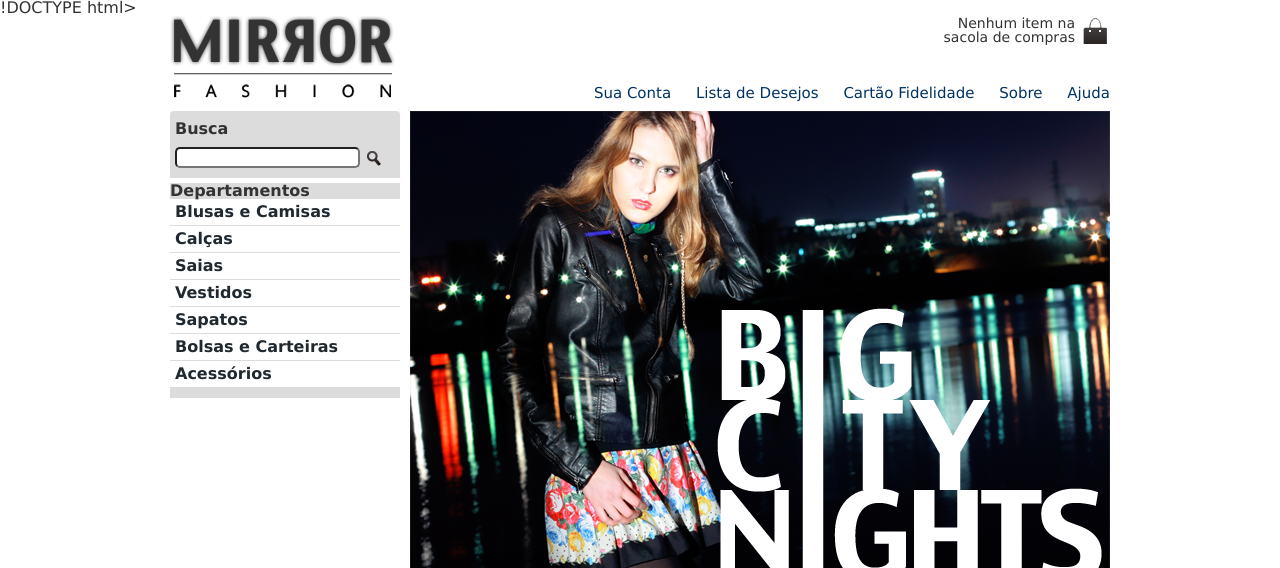
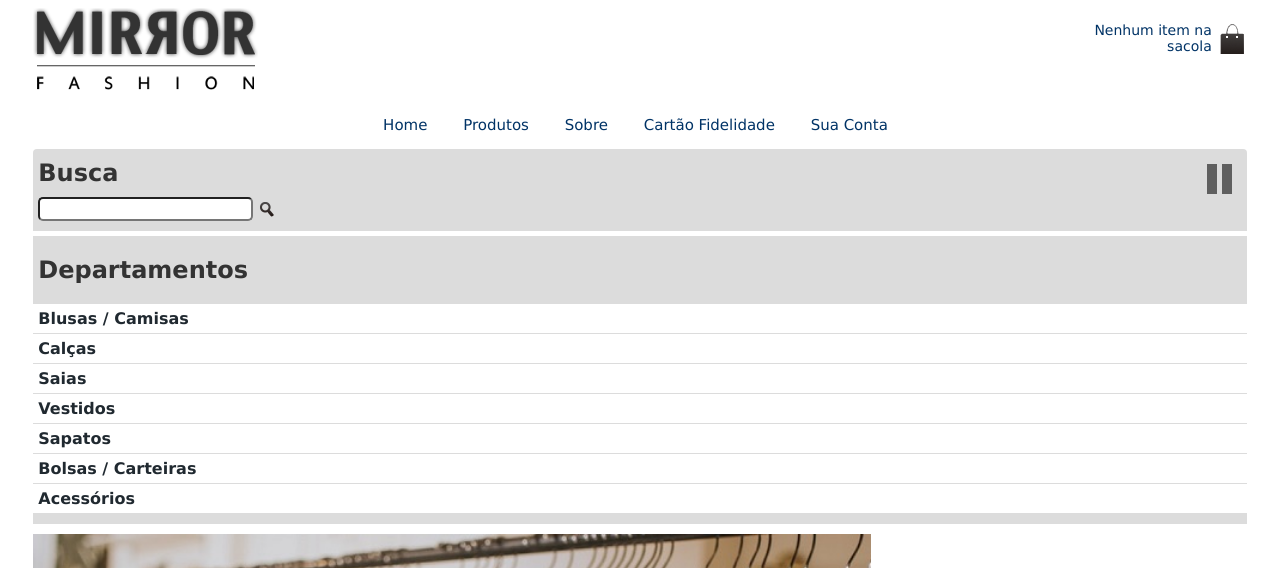
Before and after one commit to lorioliveira/Loja-de-Roupa, a PHP site: page /Mobile/INDEX_mobile.html in a window 1280 px wide. Shown: the top 568 px of the page. Run offline with PHP 8.4, Linux system fonts and the light colour scheme.

Commit message:
Atualizações de códigos

```diff
--- a/mirrorfashion/Mobile/INDEX_mobile.html
+++ b/mirrorfashion/Mobile/INDEX_mobile.html
@@ -1,64 +1,86 @@
-!DOCTYPE html>
+<!DOCTYPE html>
 <html>
 <head>
-	<link rel="stylesheet" href="css/reset.css">
+
+	<title>Mirror Fashion</title>
+	<!--<link rel="stylesheet" href="css/reset.css">-->
 	<link rel="stylesheet" type="text/css" href="css/estilos.css">
-	<title>Mirror Fashion</title>
+	<link rel="stylesheet" type="text/css" href="css/mobile.css">
+
+	<link rel="stylesheet" href="css/mobile.css" media="(max-width: 320px)">
+	<link rel="stylesheet" href="css/mobile.css" media="(max-width: 939px)">
+
 	<meta name="viewport" content="width=device-width">
+
+	<!-- <link rel="stylesheet" href="css/mobile_sobre.css" media="(min-width: 320px)"> -->
 	<meta charset="utf-8">
 </head>
 	<header class="container">
-		<h1><img src="img/logo.png" alt="Mirror Fashion"></h1>
-		<p class="sacola">
-			Nenhum item na sacola de compras
-		</p>
+		<h1><a href="index.html"><img src="img/logo.png" alt="Mirror Fashion"></a></h1>
+		<p class="sacola" ><a href="">Nenhum item na sacola</a></p>
 
-		<nav class="menu-opcoes">
+		<nav class="menu-opcoes" class="links">
 			<ul>
-				<li><a href="#">Sua Conta</a></li>
-				<li><a href="#">Lista de Desejos</a></li>
-				<li><a href="#">Cartão Fidelidade</a></li>
+				<li><a href="index.html">Home</a></li>
+				<li><a href="produtos.html">Produtos</a></li>
 				<li><a href="sobre.html">Sobre</a></li>
-				<li><a href="#">Ajuda</a></li>
+				<li><a href="">Cartão Fidelidade</a></li>
+				<li><a href="suaconta.html">Sua Conta</a></li>
+				<!-- <li><a href="">Lista de Desejos</a></li> -->
 			</ul>
 		</nav>
 	</header>
 <body>
+	<!-- CONTAINER - DESTAQUE - PARTE PRINCIPAL-->
 	<div class="container destaque">
+
+		<!-- SEÇÃO DE BUSCA -->
 		<section class="busca">
 			<h2>Busca</h2>
-				<form>
-				<!-- SEÇÃO DE BUSCA -->
-					<input type="search">
-					<input type="image" src="img/busca.png">
+				<!-- pagina 90 da apostila -->
+				<form action="http://www.google.com.br/search" id="form-busca">
+					<input type="search" name="q" id="q"> <input type="image" src="img/busca.png" href="" >
 				</form>
-			</section>
+
+		</section>
 			<!--FiM DA SEÇÃO BUSCA -->
+
+	<!--Seção dos Departamentos -->
 		<section class="menu-departamentos">
-			<h2> Departamentos</h2>
+			<h2 style="margin-left: 5px;"> Departamentos</h2>
 				<nav>
 						<li>
-							<a href="#">Blusas e Camisas</a>
+							<a href="index.html">Blusas / Camisas</a>
 							<ul>
-								<li><a href="#">Manga Curta</a></li>
-								<li><a href="#">Manga Comprida</a></li>
-								<li><a href="#">Camisa Social</a></li>
-								<li><a href="#">Camisa Casual</a></li>
+								<li><a href="https://www.google.com.br/search">Manga Comprida</a></li>
+								<li><a href="">Manga Curta</a></li>
+								<li><a href="https://www.google.com.br/">Camisa Social</a></li>
+								<li><a href="">Camisa Casual</a></li>
 							</ul>
 						</li>
-						<li><a href="#">Calças</a></li>
-						<li><a href="#">Saias</a></li>
-						<li><a href="#">Vestidos</a></li>
-						<li><a href="#">Sapatos</a></li>
-						<li><a href="#">Bolsas e Carteiras</a></li>
-						<li><a href="#">Acessórios</a></li>
+						<li><a href="">Calças</a></li>
+						<li><a href="https://www.google.com.br/">Saias</a></li>
+						<li><a href="">Vestidos</a></li>
+						<li><a href="">Sapatos</a></li>
+						<li><a href="">Bolsas / Carteiras</a></li>
+						<li><a href="">Acessórios</a></li>
 				</nav>
 		</section>
-		<!-- FIM DA SEÇÃO DEPARTAMENTOS -->
-		<img src="img/destaque-home.png" alt="Promoção: Big City Night">
+
+	<!-- FIM DA SEÇÃO DEPARTAMENTOS -->
+
+	<!-- SLIDES DE BANNERS -->
+	<!-- Na apostila, só mostra a class com pause, mas na vdd tem que colocar o play tbm, ai funciona.
+	 OUTRA COISA: SÓ FUNCIONA 100% QUANDO COLOCA A VÍRGULA!!  -->
+		<a href="produtos.html"> <img src="img/clothingindustry.png"></a>
+		<a href="" class="play, pause"></a>
+
+	<!-- FIM DOS SLIDES DE BANNERS -->
 	</div>
+
 	<!-- FIM CONTAINER DESTAQUE -->
 
+<!-- LISTA DOS PRODUTOS NO PAINEL DE NOVIDADES -->
 	<div class="container paineis">
 		<!-- Os paineis de novidades e mais vendidos entrarão aqui -->
 		<section class="painel novidades">
@@ -67,92 +89,94 @@
 				<!-- PRIMEIRO PRODUTO -->
 				<li>
 					<a href="produto.html">
-						<img src="img/produtos/miniatura1.png">
-						<figcaption> Fuzz Cardigan por R$ 129,90</figcaption>
+						<img src="img/produtos/blusaamarela.png">
+						<figcaption>Blusa Amarela - R$ 59,90</figcaption>
 					</a>
 				</li>
 				<!--SEGUNDO PRODUTO -->
 				<li>
 					<a href="produto.html">
-						<img src="img/produtos/miniatura2.png">
-						<figcaption>Uma blusinha show por R$ 29,90</figcaption>
+						<!--<img src="img/produtos/miniatura1.png"> -->
+						<img src="img/produtos/blusaroxa.png">
+						<figcaption>Blusa Roxa - R$ 29,90</figcaption>
 					</a>
 				</li>
 				<!--TERCEIRO PRODUTO -->
 				<li>
 					<a href="produto.html">
-						<img src="img/produtos/miniatura3.png">
-						<figcaption>Um Casaquinho muito fofo por R$ 38,99 </figcaption>
+						<img src="img/produtos/blusacobra.png">
+						<figcaption>Blusa Snake- R$ 39,90</figcaption>
 					</a>
 				</li>
 				<!-- QUARTO PRODUTO -->
 				<li>
 					<a href="produto.html">
-						<img src="img/produtos/miniatura4.png">
-						<figcaption> Casaco roxo por R$ 69,99</figcaption>
+						<img src="img/produtos/vestrosa.png">
+						<figcaption>Vestido Elegance - R$ 169,99</figcaption>
 					</a>
 				</li>
 				<!-- QUINTO PRODUTO -->
 				<li>
 					<a href="produto.html">
-						<img src="img/produtos/miniatura5.png">
-						<figcaption>Blusa básica azul por 29,90</figcaption>
+						<img src="img/produtos/elefante.png">
+						<figcaption>Camisa Elephant - 59,90</figcaption>
 					</a>
 				</li>
 				<!--SEXTO E ULTIMO PRODUTO -->
 				<li>
 					<a href="produtos.html">
-						<img src="img/produtos/miniatura6.png">
-						<figcaption>Blusinha rosa por R$ 29,90</figcaption>
+						<img src="img/produtos/relogio.png">
+						<figcaption>Relógio - R$ 89,90</figcaption>
 					</a>
 				</li>
 			</ol>
 		</section>
 		<!-- FIM DA LISTAGENS DE PRODUTOS NO PAINEL DE NOVIDADES -->
 
+		<!-- LISTAGEM DE PRODUTOS DO PAINEL DE MAIS VENDIDOS -->
 		<section class="painel mais-vendidos">
 			<h2>Mais Vendidos</h2>
 			<ol>
 				<!-- PRIMEIRO PRODUTO -->
 				<li>
 					<a href="produto.html">
-						<img src="img/produtos/miniatura1.png">
-						<figcaption> Fuzz Cardigan por R$ 129,90</figcaption>
+						<img src="img/produtos/calcapretoebranco.png">
+						<figcaption>Calça B&W - R$ 129,90</figcaption>
 					</a>
 				</li>
 				<!--SEGUNDO PRODUTO -->
 				<li>
 					<a href="produto.html">
-						<img src="img/produtos/miniatura2.png">
-						<figcaption> Uma blusinha show por R$ 29,90</figcaption>
+						<img src="img/produtos/arcoiris.png">
+						<figcaption>Casaco Rainbow - R$ 89,90</figcaption>
 					</a>
 				</li>
 				<!--TERCEIRO PRODUTO -->
 				<li>
 					<a href="produto.html">
-						<img src="img/produtos/miniatura3.png">
-						<figcaption>Um Casaquinho muito fofo por R$ 38,99 </figcaption>
+						<img src="img/produtos/oculosrosa.png">
+						<figcaption>Oculos - R$ 58,99 </figcaption>
 					</a>
 				</li>
 				<!-- QUARTO PRODUTO -->
 				<li>
 					<a href="produto.html">
-						<img src="img/produtos/miniatura4.png">
-						<figcaption> Casaco roxo por R$ 69,99</figcaption>
+						<img src="img/produtos/bolsabranca.png">
+						<figcaption>Bolsa Diva - R$ 109,99</figcaption>
 					</a>
 				</li>
 				<!-- QUINTO PRODUTO -->
 				<li>
 					<a href="produto.html">
-						<img src="img/produtos/miniatura5.png">
-						<figcaption>Blusa básica azul por 29,90</figcaption>
+						<img src="img/produtos/botasverde.png">
+						<figcaption>Botas Verde - 119,90</figcaption>
 					</a>
 				</li>
 				<!--SEXTO E ULTIMO PRODUTO -->
 				<li>
 					<a href="produtos.html">
-						<img src="img/produtos/miniatura6.png">
-						<figcaption>Blusinha rosa por R$ 29,90</figcaption>
+						<img src="img/produtos/capaiphone.png">
+						<figcaption>Capa iPhone 11 - R$ 99,90</figcaption>
 					</a>
 				</li>
 			</ol>
@@ -164,15 +188,18 @@
 <!-- RODAPÉ -->
 <footer>
 	<div class="container">
-		<img src="img/logo-rodape.png" alt="Logo Mirror Fashion">
+		<a href="index.html">
+			<img src="img/logo-rodape.png" alt="Logo Mirror Fashion"></a>
 		<ul class="social">
+			<li><a href="http://plus.google.com/mirrorfashion">Google+</a></li>
+			<li><a href="http://twitter.com/mirrorfashion">Twitter</a></li>
 			<li><a href="http://facebook.com/mirrorfashion">Facebook</a></li>
-			<li><a href="http://twitter.com/mirrorfashion">Twitter</a></li>
-			<li><a href="http://plus.google.com/mirrorfashion">Google+</a></li>
 		</ul>
 	</div>
 </footer>
 <!-- FIM DO RODAPÉ -->
 
+<!-- Referenciando o arquivo JS no index.html -->
+<script src="js/home.js"> </script>
 </body>
 </html>
--- a/mirrorfashion/css/estilos.css
+++ b/mirrorfashion/css/estilos.css
@@ -1,3 +1,5 @@
+
+/* ------------------------------------------------------------ */
 .sacola {
 	background: url(../img/sacola_1.png) no-repeat top right;
 
@@ -90,7 +92,10 @@
 
 .busca input [type=search] {
 	width: 170px;
+}
 
+input{
+	font: 1em sans-serif;
 }
 
 .destaque {
@@ -123,7 +128,7 @@
 .menu-departamentos {
 	clear: left;
 	margin-top: 5px;
-	padding-bottom: 10px;
+	padding-bottom: 100px;
 }
 
 .menu-departamentos li {
@@ -265,7 +270,7 @@
 
 .social {
 	position: absolute;
-	top: 12px;
+	top: 20px;
 	right: 0;
 	vertical-align: middle;
 }
@@ -299,6 +304,12 @@
 	background-image: url(../img/gplus.png);
 }
 
+#copy{
+	list-style-type: none;
+	text-align: center;
+	color: #fff;
+	margin-right: 250px;
+}
 /* CSS DOS JAVASCRIPT  - BOTÃO DE PLAY/PAUSE DOS BANNERS */
 
 .destaque {
--- a/mirrorfashion/css/mobile.css
+++ b/mirrorfashion/css/mobile.css
@@ -3,13 +3,14 @@
 	width: 96%;
 }
 
-/* Ajustando elementos do topo da página: Loogo tipo, esconder infos secundárias sobre sacola e o menu ficará abaixo do logo e não mais à direita */
+/* Ajustando elementos do topo da página: Logotipo, esconder infos secundárias sobre sacola
+e o menu ficará abaixo do logo e não mais à direita */
 header h1{
 	text-align: center;
 }
 
 header h1 img {
-	max-width: 50%;
+	max-width: 55%;
 }
 
 .sacola {
@@ -17,15 +18,16 @@
 }
 
 .menu-opcoes {
-	position: static;
+	position: static; /* menu fluindo abaixo do logo */
 	text-align: center;
-	clear: left;
-	list-style-type: none;
 }
+
+/* aumentando espaço entre os links do menu  - pagina entre 180 -188*/
 
 .menu-opcoes ul li {
 	display: inline-block;
-	margin: 5px;
+	margin-left: -9px;
+	margin-right: 40px;
 }
 
 .busca,
@@ -46,3 +48,275 @@
 .painel img {
 	width: 100%;
 }
+/* BOTÃO DE PAUSE/PLAY DO BANNER NÃO FUNCIONOU PRA SER REDIMENSIONADO*/
+
+/*  ---------------------------------------------------------------- */
+/*  pagina 105  */
+
+/*Adicionando estados nos links */
+
+.menu-opcoes a:hover {
+	color: #007dc6;
+	text-decoration:none;
+}
+.menu-opcoes a:active {
+	color: #867dc6;
+	text-decoration:none;
+}
+/* WEB RESPONSIVO*/
+@media (min-width: 480px) {
+	header h1 {
+		margin: 5px 0;
+}
+.menu-departamentos {
+	padding-bottom: 10px;
+	margin-bottom: 10px;
+}
+.menu-departamentos nav > ul {
+	-webkit-column-count: 2;
+	-moz-column-count: 2;
+	column-count: 2;
+	}
+}
+
+@media (min-width: 720px) {
+	header h1 {
+		text-align: left;
+}
+.menu-setores {
+	position: absolute;
+}
+.sacola {
+	display: block;
+}
+.painel li {
+	width: 15%;
+}
+.busca, .menu-departamentos {
+	margin-right: 1%;
+	width: 30%;
+}
+.menu-departamentos nav > ul {
+	-webkit-column-count: 1;
+	-moz-column-count: 1;
+	column-count: 1;
+}
+.destaque img {
+	width: 69%;
+	}
+}
+
+
+/*  ---------------------------------------------------------------- */
+
+body {
+	color: #333333;
+	font-family: "Lucida Sans Unicode", "Lucida Grande";
+}
+
+
+/* MENU DOS DEPARTAMENTOS */
+
+.busca input {
+	border-radius: 5px; /* deixar a caixinha arredondada*/
+	vertical-align: middle;
+}
+
+.busca input [type=search] {
+	width: 100%;
+
+}
+
+.destaque {
+	margin-top: 10px;
+}
+.busca {
+	border-top-left-radius: 4px;
+	border-top-right-radius: 4px;
+
+}
+
+.busca,
+.menu-departamentos {
+	background-color: #dcdcdc;
+	font-weight: bold;
+	text-transform: capitalize lowercase;
+	float: left;
+	margin-right: 10px;
+	width: 100%;
+
+}
+
+.busca h2,
+.busca form,
+.menu-depertamentos h2 {
+	margin: 10px;
+	margin-left: 5px;
+}
+
+.menu-departamentos {
+	clear: left;
+	margin-top: 5px;
+	padding-bottom: 10px;
+}
+
+.menu-departamentos li {
+	list-style-type: none; /* faz com que não apareça o símbolo que mostra que é uma lista sabe */
+	background-color: white;
+	margin-bottom: 1px;
+	padding: 5px 5px;
+
+}
+
+.menu-departamentos a {
+	color: #202930;
+	text-decoration: none;
+}
+
+/*ADICIONANDO ESTILO - COMO OS LINKS SE COMPORTAM NO MENU DOS DEPARTAMENTOS */
+.menu-departamentos li ul {
+	display: none;
+	margin-top: 3px;
+	margin-left: -10px;
+}
+.menu-departamentos li:hover ul {
+	display: block;
+	position: absolute;
+
+	background-color: #FFFFFF;
+}
+
+.menu-departamentos ul ul li {
+	background-color: #dcdcdc;
+}
+
+.painel h2:before {
+content: '\27BE'; /* muda o icone que fica ao lado do titulo*/
+padding-right: 50px;
+opacity: 0.4;
+}
+
+.menu-departamentos ul li ul {
+	display: none;
+}
+
+.menu-departamentos ul li:hover ul {
+	display: block;
+}
+.menu-departamentos ul li ul li {
+	background-color: #dcdcdc;
+}
+.menu-departamentos li li a:before {
+	content: '\2741';
+	padding-right: 3px;
+}
+
+/*FIM DAS ALTERAÇÕES */
+
+.painel li:hover{
+	/* Faz com que mostre uma sombra por trás e que ela apareça suavemente*/
+	/*box-shadow: 0 0 5px #333;*/
+	/*transition: box-shadow 0.7s;*/
+/* faz com que o fundo fique branco quando passar o mouse por cima do produto*/
+	/*background-color: rgb(255,255,255);*/
+	box-shadow: 0 0 10px #A6A6A6;
+		/*transition: 0.7s;
+/* Quando passar o mouse, aumenta o elemento em 20%, como se fosse um ZOOM*/
+	/*transform: scale(1.2) rotate(-1deg); /*rotaciona em 2 graus sentido anti-horário*/
+	font-family: "Lucida Sans Unicode", "Lucida Grande";
+	text-decoration-style: double;
+
+}
+
+.painel h2 {
+	font-size: 25px; /* título dos paineis*/
+	font-weight: bold;
+	padding-bottom: 15px;
+	text-transform: capitalize;
+
+	margin-bottom: 10px;
+
+/*	text-shadow: 3px 3px 2px #FFF;*/
+	text-shadow: 1px 1px 2px rgba(255,255,255, 0.8); /* 80% */
+}
+
+.painel a {
+	color: #000;
+	font-size: 16px;
+	text-align: center;
+	text-decoration: none;
+}
+
+
+
+/* RODAPÉ */
+
+footer {
+	background-image: url(../img/fundo-rodape.png);
+	clear: both;
+	padding: 20px 0;
+}
+
+footer .container {
+	position: relative;
+}
+
+.social {
+	position: absolute;
+	top: 12px;
+	right: 0;
+	vertical-align: middle;
+}
+
+.social li {
+	float: right;
+	margin-left: 25px;
+	margin-top: -21px;
+	list-style-type: none;
+}
+
+.social a {
+	/*tamanho do imagem */
+	height: 32px;
+	width: 32px;
+
+	/*image replacement */
+	display: block;
+	text-indent: -9999px;
+}
+
+.social a[href*="facebook.com"] {
+	background-image: url(../img/face.png);
+}
+
+.social a[href*="twitter.com"] {
+	background-image: url(../img/twit.png);
+}
+
+.social a[href*="plus.google.com"] {
+	background-image: url(../img/gplus.png);
+}
+
+/* CSS DOS JAVASCRIPT  - BOTÃO DE PLAY/PAUSE DOS BANNERS */
+
+.destaque {
+position: relative;
+}
+.pause,
+.play {
+display: block;
+position: absolute;
+right: 15px;
+top: 15px;
+}
+.pause {
+border-left: 10px solid #5F5F5F;
+border-right: 10px solid #5F5F5F;
+height: 30px;
+width: 5px;
+}
+.play {
+border-left: 25px solid #5F5F5F;
+border-bottom: 15px solid transparent;
+border-top: 15px solid transparent;
+}
--- a/mirrorfashion/nova_conta.html
+++ b/mirrorfashion/nova_conta.html
@@ -19,9 +19,11 @@
 				<li><a href="index.html">Home</a></li>
 				<li><a href="produtos.html">Produtos</a></li>
 				<li><a href="sobre.html">Sobre</a></li>
-				<li><a href="">Cartão Fidelidade</a></li>
+				<!-- CARTÃO FIDELIDADE SERÁ DENTRO DE FORMA DE PAGAMENTO
+					<li><a href="">Cartão Fidelidade</a></li> -->
 				<li><a href="suaconta.html">Sua Conta</a></li>
-				<li><a href="">Lista de Desejos</a></li>
+				<!-- LISTA DE DESEJOS SERÁ DENTRO DE SUA CONTA
+					<li><a href="">Lista de Desejos</a></li> -->
 			</br>
 			</ul>
 		</nav>
--- a/mirrorfashion/produtos.html
+++ b/mirrorfashion/produtos.html
@@ -20,9 +20,11 @@
 				<li><a href="index.html">Home</a></li>
 				<li><a href="produtos.html">Produtos</a></li>
 				<li><a href="sobre.html">Sobre</a></li>
-				<li><a href="">Cartão Fidelidade</a></li>
+				<!-- CARTÃO FIDELIDADE SERÁ DENTRO DE FORMA DE PAGAMENTO
+					<li><a href="">Cartão Fidelidade</a></li> -->
 				<li><a href="suaconta.html">Sua Conta</a></li>
-				<li><a href="">Lista de Desejos</a></li>
+				<!-- LISTA DE DESEJOS SERÁ DENTRO DE SUA CONTA
+					<li><a href="">Lista de Desejos</a></li> -->
 			</ul>
 		</nav>
 	</header>
--- a/mirrorfashion/sobre.html
+++ b/mirrorfashion/sobre.html
@@ -20,7 +20,6 @@
 			<ul>
 				<li><a href="sobre.html">Sobre Nós</a></li>
 				<li><a href="index.html">Conheça a Loja</a></li>
-				<li><a href="">Lista de Desejos</a></li>
 			</ul>
 		</nav>
 	</header>
@@ -88,7 +87,7 @@
 			</ul>
 		</div>
 	</div>
-</footer>
+	</footer>
 <!-- FIM DO RODAPÉ -->
 
 </html>
```
Also changed, not shown: mirrorfashion/css/estilos_2.css (+2 -9 lines), mirrorfashion/css/estilos_produtos.css (+5 -5 lines), mirrorfashion/css/sobre.css (+7 -5 lines), mirrorfashion/index.html (+10 -3 lines), mirrorfashion/suaconta.html (+14 -23 lines).
